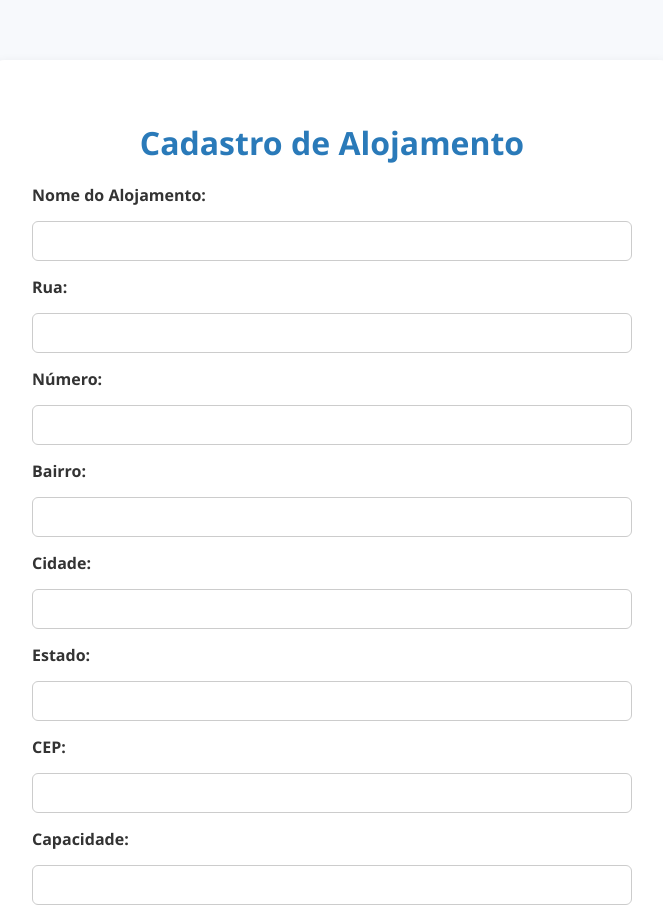
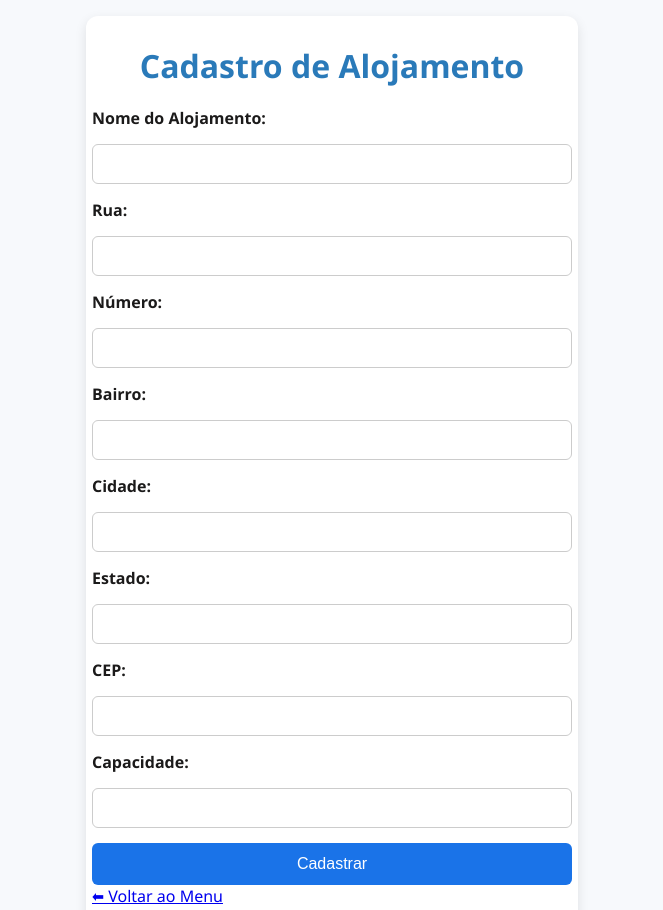
Before and after one commit to talienefr/Projeto-Rotas, a plain HTML site: page alojamento/cadastro.html in a window 1280 px wide. Shown: the top 910 px of the page, without its empty margins (308-971 px from the left). Drawn offline with Linux system fonts and the light colour scheme.

Commit message:
melhoriamenu

```diff
--- a/alojamento/alojamento.css
+++ b/alojamento/alojamento.css
@@ -5,13 +5,13 @@ body {
   background-color: #f7f9fc;
   margin: 0;
   padding: 0;
-  color: #333;
+  color: #1b1a1a;
 }
 
 .container {
-  max-width: 600px;
-  margin: 60px auto;
-  padding: 40px;
+  max-width: 60vh;
+  margin: 2vh auto;
+  padding: 0.8vh;
   background-color: #ffffff;
   border-radius: 12px;
   box-shadow: 0 4px 12px rgba(0, 0, 0, 0.1);
--- a/canteiro/canteiro.css
+++ b/canteiro/canteiro.css
@@ -9,14 +9,13 @@ body {
 }
 
 .container {
-  max-width: 600px;
-  margin: 60px auto;
-  padding: 40px;
+  max-width: 60vh;
+  margin: 2vh auto;
+  padding: 0.8vh;
   background-color: #ffffff;
   border-radius: 12px;
   box-shadow: 0 4px 12px rgba(0, 0, 0, 0.1);
 }
-
 h1 {
   color: #2a7ab9;
   margin-bottom: 20px;
--- a/funcionario/funcionario.css
+++ b/funcionario/funcionario.css
@@ -1,4 +1,4 @@
-/* funcionario.css - Estilo da tela de cadastro de funcionário */
+/* veiculo.css - Estilo da tela de cadastro de veículo */
 
 body {
   font-family: 'Segoe UI', Tahoma, Geneva, Verdana, sans-serif;
@@ -33,7 +33,7 @@ label {
   font-weight: 600;
 }
 
-input, select {
+input[type="text"], input[type="number"] {
   padding: 10px;
   border: 1px solid #ccc;
   border-radius: 6px;
--- a/style.css
+++ b/style.css
@@ -9,23 +9,29 @@ body {
 }
 
 .container {
-    max-width: 800px;
-    margin: 60px auto;
+  max-width: 85vh;
+  height: 85vh;
+  margin: 2vh auto;
   background-color: #ffffff;
   padding: 40px;
   border-radius: 12px;
   box-shadow: 0 4px 12px rgba(0, 0, 0, 0.1);
   text-align: center;
 }
+#map{
+  margin-top: 2vh;
+  height: 35vh;
+}
+
 
 h1 {
-    color: #2a7ab9;
+  color: #28343d;
   margin-bottom: 10px;
 }
 
 p {
   font-size: 1.1em;
-    margin-bottom: 30px;
+  margin-bottom: 3vh;
 }
 
 .menu-grid {
@@ -39,7 +45,7 @@ body {
   display: inline-block;
   padding: 15px 25px;
   background-color: #e3f2fd;
-    color: #1a73e8;
+  color: #0b6dec;
   text-decoration: none;
   font-weight: bold;
   border-radius: 8px;
@@ -50,7 +56,7 @@ body {
   background-color: #bbdefb;
 }
 
-  @media (max-width: 600px) {
+@media (max-width: 600vh) {
   .menu-grid {
     grid-template-columns: 1fr;
   }
```
Also changed, not shown: funcionario_canteiro/cadastro.html (+1 -1 lines), index.html (+36 -2 lines). Lines whose indentation alone changed are shown as unchanged.
